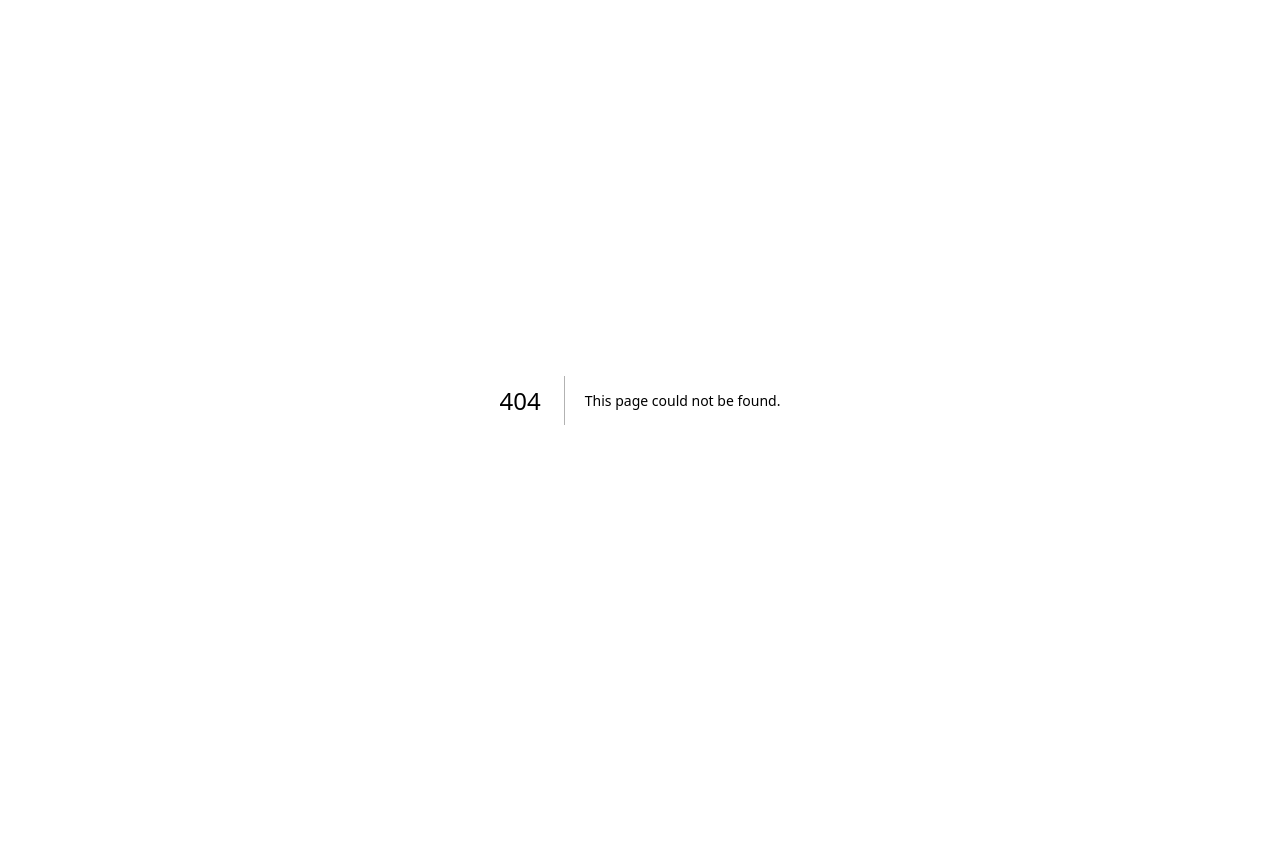
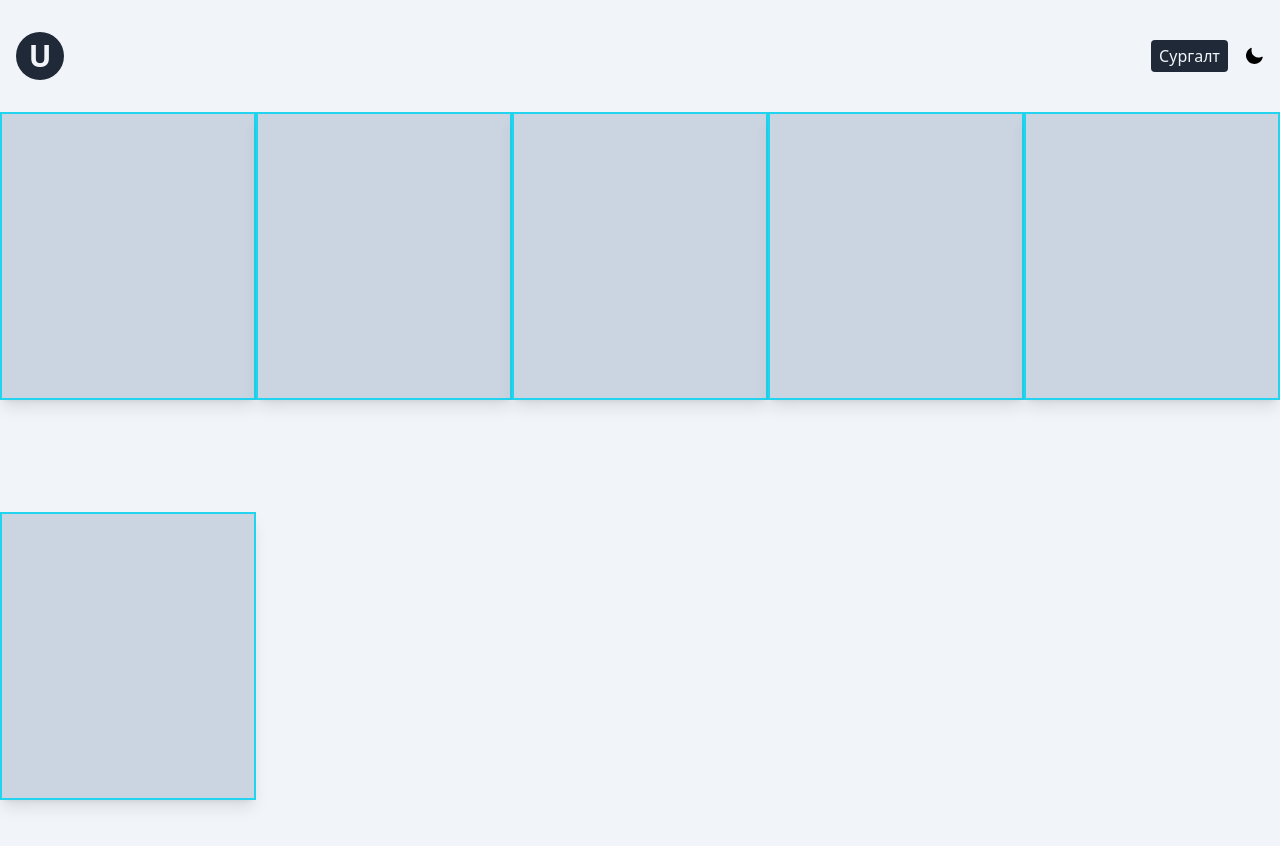
Before and after one commit to notestyle/teacher-profile, a Next.js app: page /plan in a window 1280 px wide. Before the commit this address had no page. Shown: the top 846 px of the page. Before the commit the page ends 800 px from the top, so only its background shows below. Built offline with nearby package versions, Linux system fonts and the light colour scheme.

Commit message:
added a plan page

```diff
--- /dev/null
+++ b/pages/plan.js
@@ -0,0 +1,37 @@
+export default function Plan() {
+  return (
+    <div className="w-screen h-full ">
+      <div className="h-28  w-full bg-slate-100 dark:bg-gray-900 dark:text-slate-100 dark:shadow-cyan-400 shadow-md flex justify-between items-center px-4">
+        <div className="w-12 h-12 bg-gray-800 rounded-full flex justify-center items-center ">
+          <div className="text-slate-100 text-3xl font-extrabold">U</div>
+        </div>
+        <div className="flex items-center justify-end gap-4">
+          <div className="hidden md:block lg:hidden">Нүүр</div>
+          <div className="bg-gray-800 px-2 py-1 rounded text-slate-100">
+            Сургалт
+          </div>
+          <svg
+            xmlns="http://www.w3.org/2000/svg"
+            viewBox="0 0 20 20"
+            fill="currentColor"
+            className="w-5 h-5"
+          >
+            <path
+              fillRule="evenodd"
+              d="M7.455 2.004a.75.75 0 01.26.77 7 7 0 009.958 7.967.75.75 0 011.067.853A8.5 8.5 0 116.647 1.921a.75.75 0 01.808.083z"
+              clipRule="evenodd"
+            />
+          </svg>
+        </div>
+      </div>
+      <div className="h-screen w-full dark:bg-gray-800 grid grid-cols-2 md:grid-cols-3 lg:grid-cols-5">
+        <div className="w-full h-72 bg-slate-300 shadow-lg border-2 border-cyan-400"></div>
+        <div className="w-full h-72 bg-slate-300 shadow-lg border-2 border-cyan-400"></div>
+        <div className="w-full h-72 bg-slate-300 shadow-lg border-2 border-cyan-400"></div>
+        <div className="w-full h-72 bg-slate-300 shadow-lg border-2 border-cyan-400"></div>
+        <div className="w-full h-72 bg-slate-300 shadow-lg border-2 border-cyan-400"></div>
+        <div className="w-full h-72 bg-slate-300 shadow-lg border-2 border-cyan-400"></div>
+      </div>
+    </div>
+  );
+}
```
